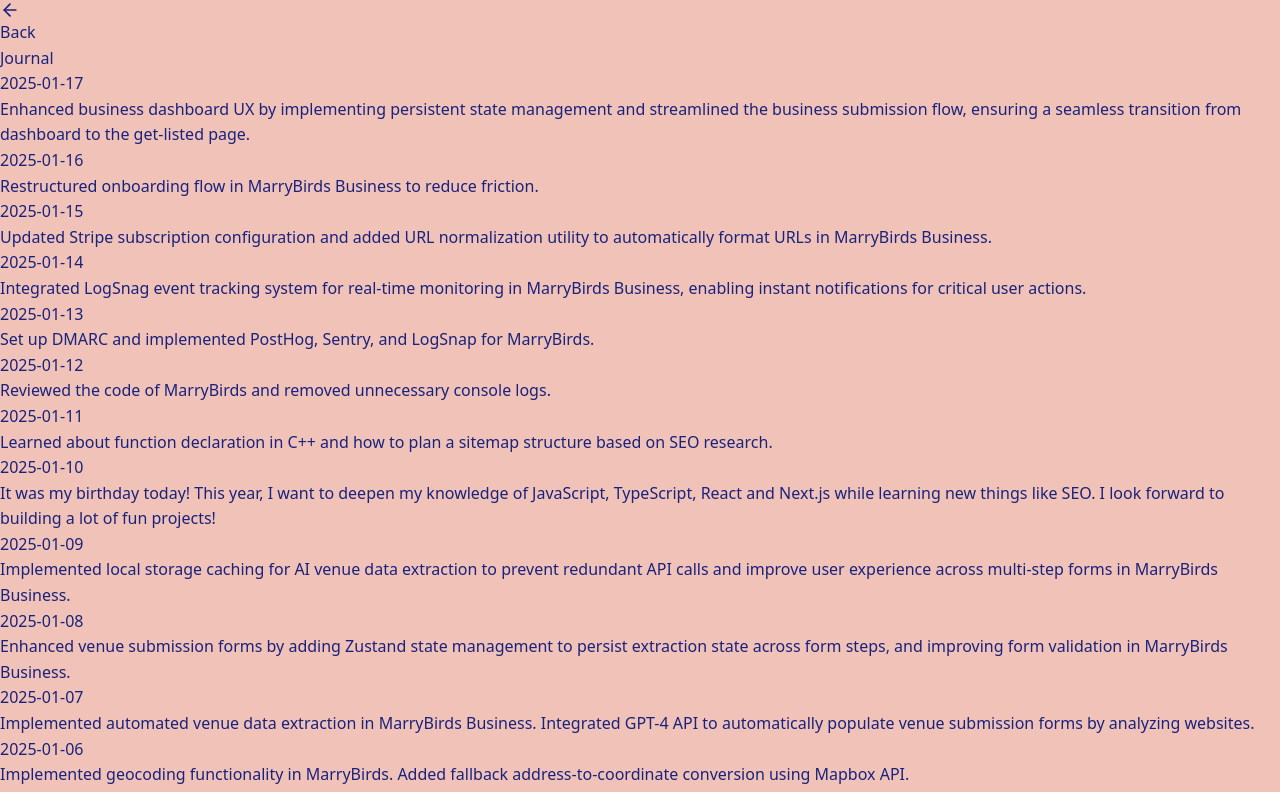
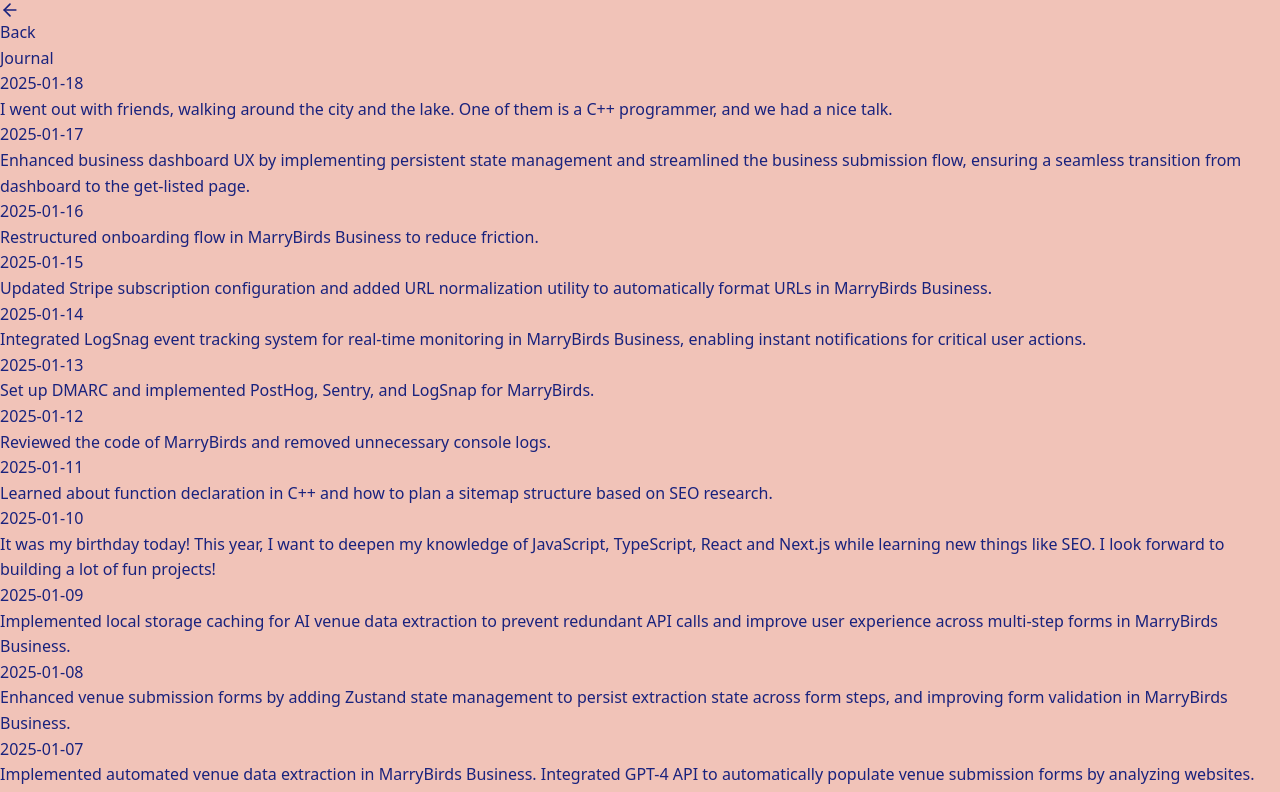
Before and after one commit to minamicode/minamicode.com, a Next.js app: page /journal in a window 1280 px wide. Shown: the top 792 px of the page. Built offline with nearby package versions, Linux system fonts and the light colour scheme.

Commit message:
Update JournalEntries.tsx

```diff
--- a/src/app/_components/JournalEntries.tsx
+++ b/src/app/_components/JournalEntries.tsx
@@ -6,6 +6,10 @@
 };
 
 const entries: JournalEntry[] = [
+  {
+    date: "2025-01-18",
+    text: "I went out with friends, walking around the city and the lake. One of them is a C++ programmer, and we had a nice talk.",
+  },
   {
     date: "2025-01-17",
     text: "Enhanced business dashboard UX by implementing persistent state management and streamlined the business submission flow, ensuring a seamless transition from dashboard to the get-listed page.",
```
